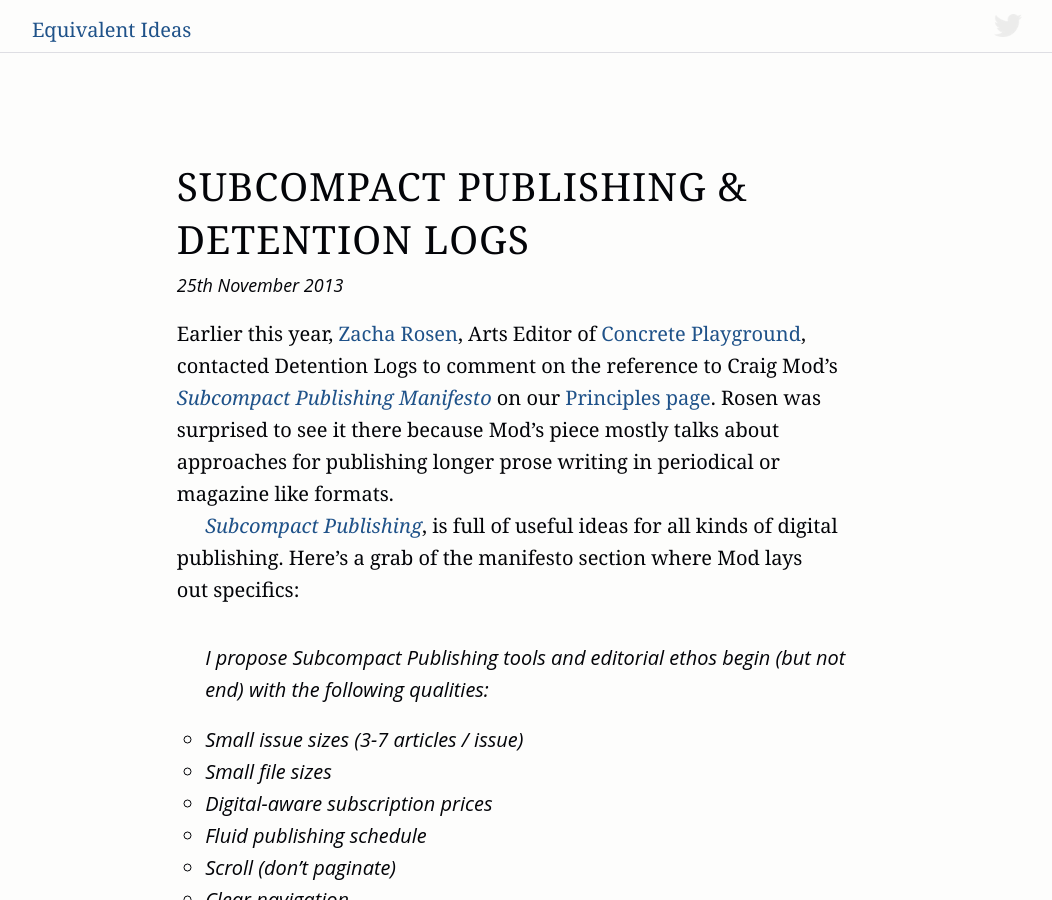
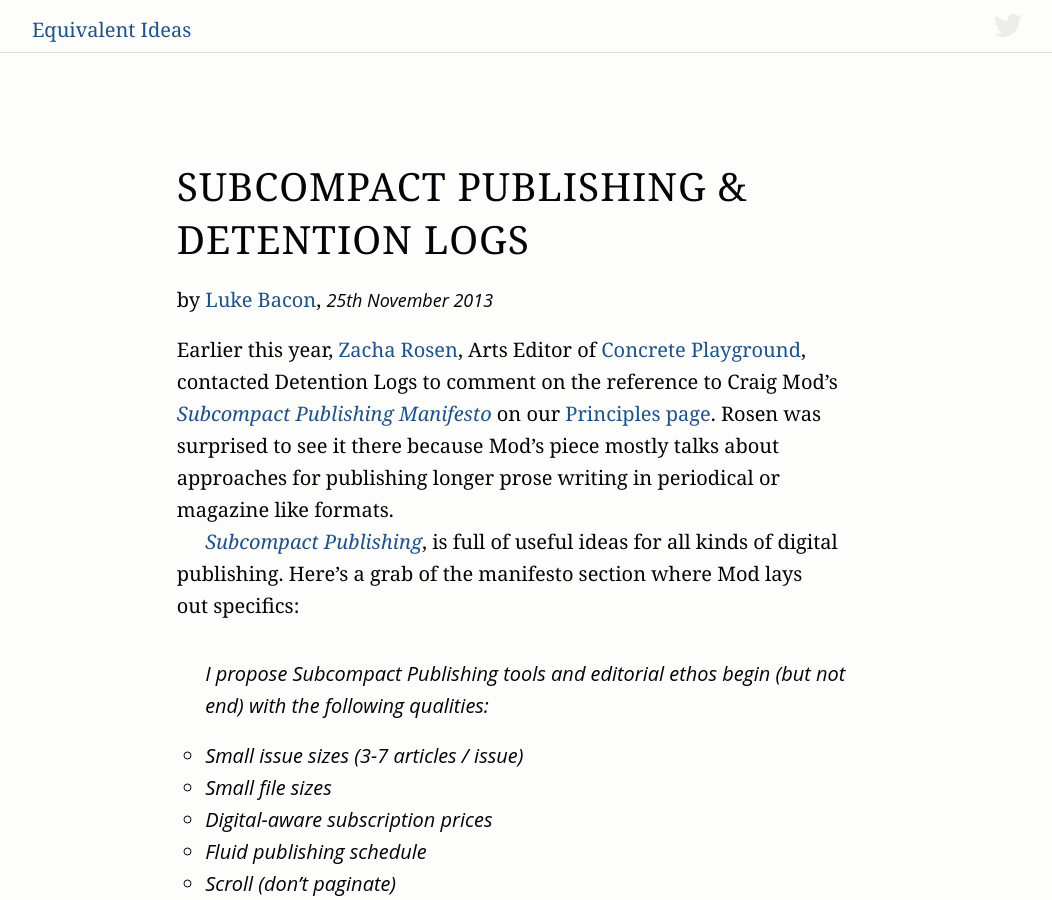
Before and after one commit to equivalentideas/home, a Jekyll site: the page built from _posts/2013-11-24-subcompact-detentionlogs.markdown, in a window 1280 px wide and 900 px high. Shown: the whole window, without its empty margins (113-1165 px from the left). Built offline with Jekyll 4.4.1, drawn with Linux system fonts in a browser that asks for light colours; nearby versions of some CDN libraries; Markdown is read by kramdown in place of the engine named in the settings.

Commit message:
add author to header

```diff
--- a/_layouts/post.html
+++ b/_layouts/post.html
@@ -6,12 +6,15 @@
 
     <div role="main">
         <article class="h-entry reading journal-entry hentry">
-            <header>
+            <header class="journal-header">
                 <h1 class="p-name"><a href="{{page.url}}" class="u-url entry-title bookmark" xmlns:dct="http://purl.org/dc/terms/" property="dct:title">{{ page.title }}</a></h1>
 
-                <time class="dt-published published" datetime="{{ page.date | date: '%Y-%m-%-d' }}">
-                    {% assign d = page.date | date: "%-d" %} {% case d %}{% when "1" or "21" or "31" %}{{ d }}st{% when "2" or "22" %}{{ d }}nd{% when "3" or "23" %}{{ d }}rd{% else %}{{ d }}th{% endcase %} {{ page.date | date: "%B" }} {{ page.date | date: "%Y" }}
-                </time>
+                <p class="post-meta">
+                    by <a class="h-card author" href="{{ site.url }}" title="To Equivalent Ideas, the online home of Luke Bacon">Luke Bacon</a>,
+                    <time class="dt-published published" datetime="{{ page.date | date: '%Y-%m-%-d' }}">
+                        {% assign d = page.date | date: "%-d" %} {% case d %}{% when "1" or "21" or "31" %}{{ d }}st{% when "2" or "22" %}{{ d }}nd{% when "3" or "23" %}{{ d }}rd{% else %}{{ d }}th{% endcase %} {{ page.date | date: "%B" }} {{ page.date | date: "%Y" }}
+                    </time>
+                </p>
             </header>
 
             <section class="e-content entry-content">
```
